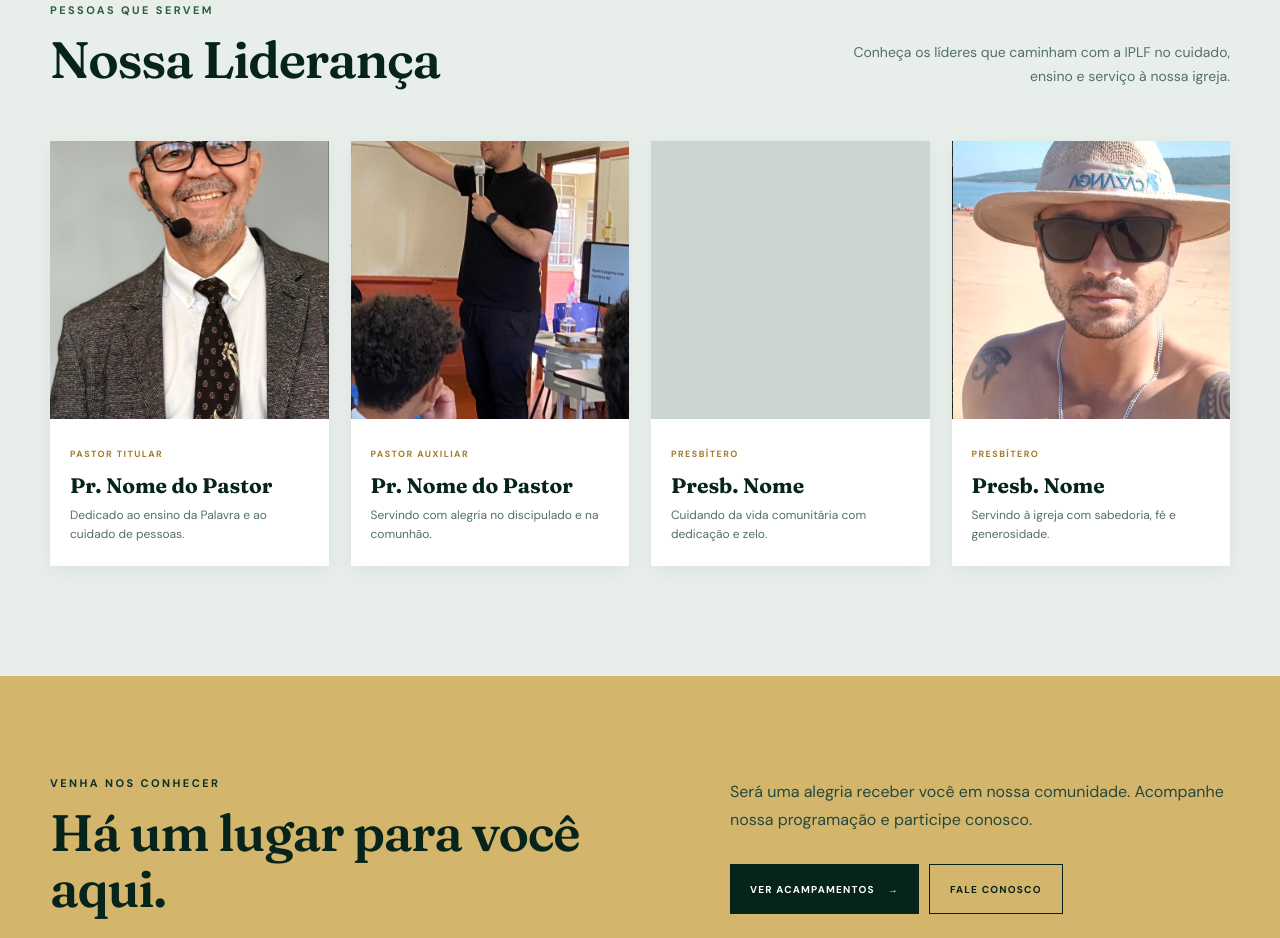
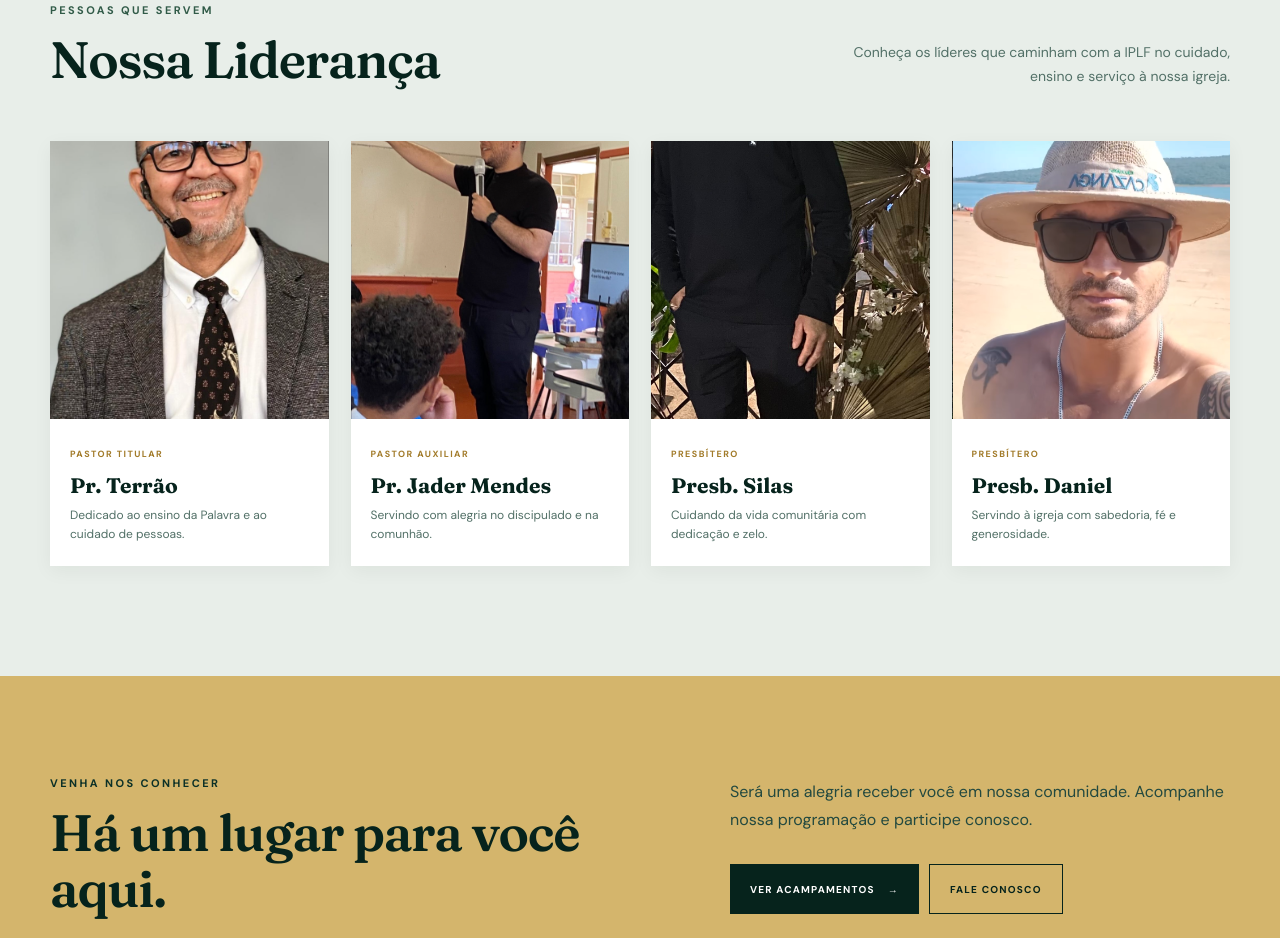
Before and after one commit to victornascimentodiniz/IPLF, a website: page index.html in a window 1280 px wide. Shown: the part 2348-3286 px from the top of the page. Drawn offline with Linux system fonts and the light colour scheme; no server answers.

```diff
--- a/home-modern.css
+++ b/home-modern.css
@@ -57,7 +57,7 @@
         url("img/Screenshot_3.png");
 
     --leader-3-image:
-        url("img/");
+        url("img/773541326_1388393200024956_1405538388119827417_n.jpg");
 
     --leader-4-image:
         url("img/Screenshot_2.png");
--- a/index.html
+++ b/index.html
@@ -672,7 +672,7 @@
 
 
                     <h3>
-                        Pr. Nome do Pastor
+                        Pr. Terrão
                     </h3>
 
 
@@ -714,7 +714,7 @@
 
 
                     <h3>
-                        Pr. Nome do Pastor
+                        Pr. Jader Mendes
                     </h3>
 
 
@@ -756,7 +756,7 @@
 
 
                     <h3>
-                        Presb. Nome
+                        Presb. Silas
                     </h3>
 
 
@@ -798,7 +798,7 @@
 
 
                     <h3>
-                        Presb. Nome
+                        Presb. Daniel
                     </h3>
 
 
```
Also changed, not shown: img/773541326_1388393200024956_1405538388119827417_n.jpg (added).
